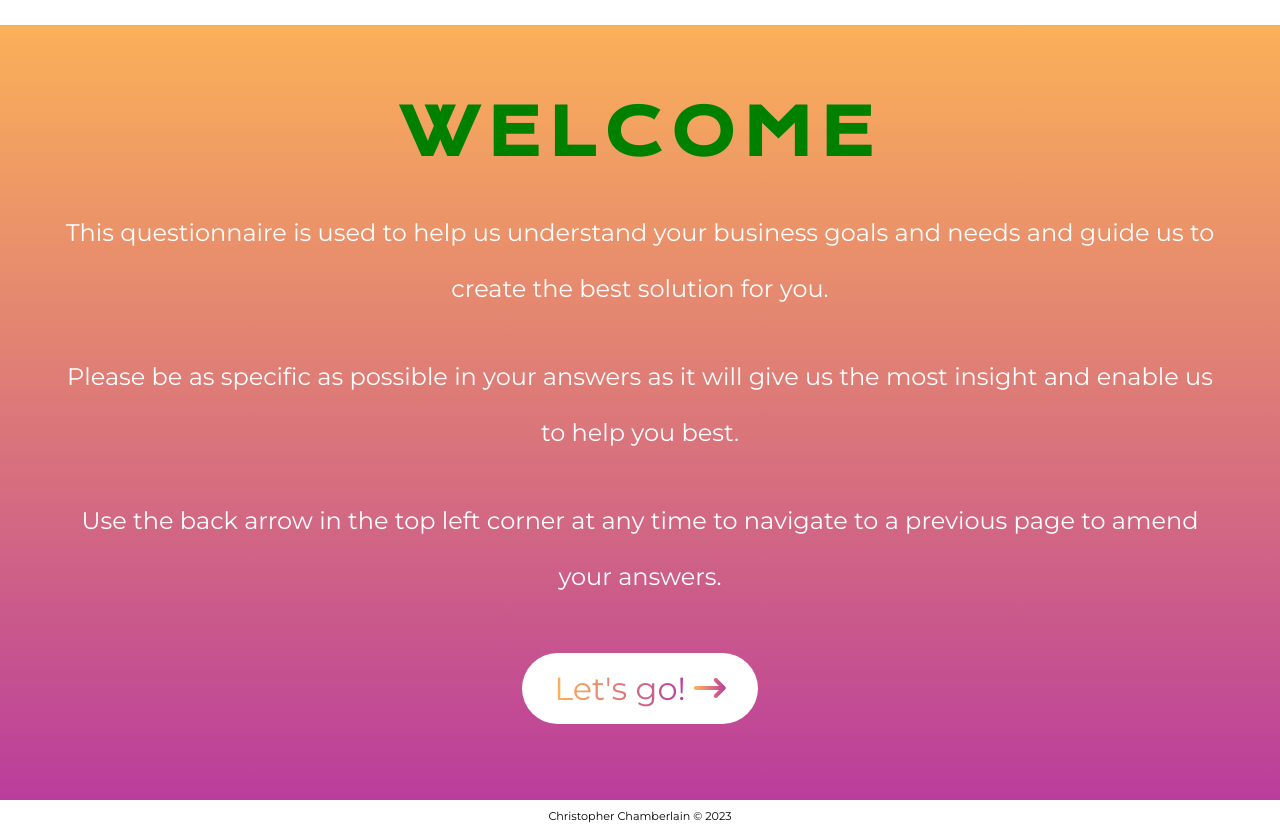
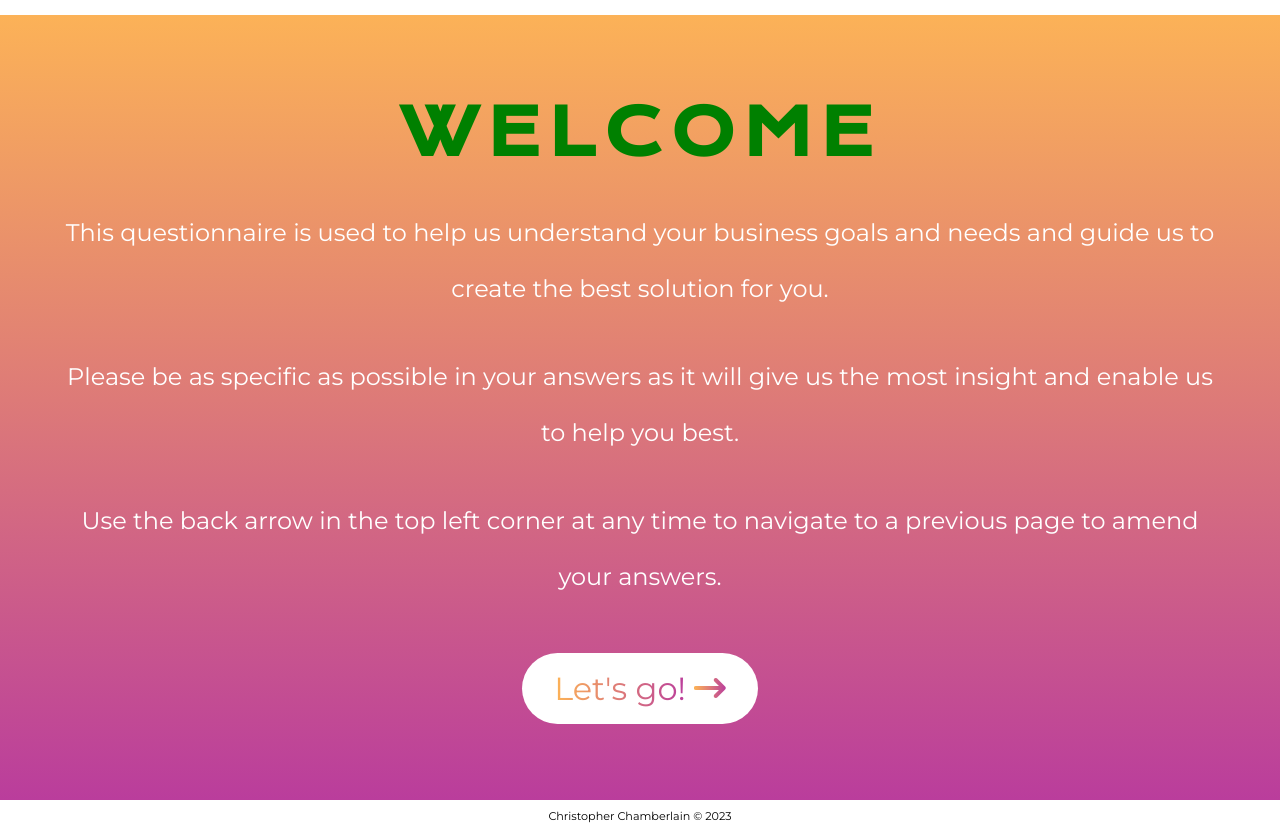
Before and after one commit to AkaraTawng/client-design-questionairre, a React (Vite) app: page / in a window 1280 px wide. Built offline with nearby package versions, Linux system fonts and the light colour scheme.

Commit message:
reduce progress bar height

```diff
--- a/src/components/Form.jsx
+++ b/src/components/Form.jsx
@@ -178,7 +178,7 @@ const FormWrapperOuter  = styled.form`
 
 const ProgressBarContainer = styled.div`
     background-color: white;
-    height: 25px;
+    height: 15px;
     width: 100vw;
     position: absolute;
     top: 0;
```
